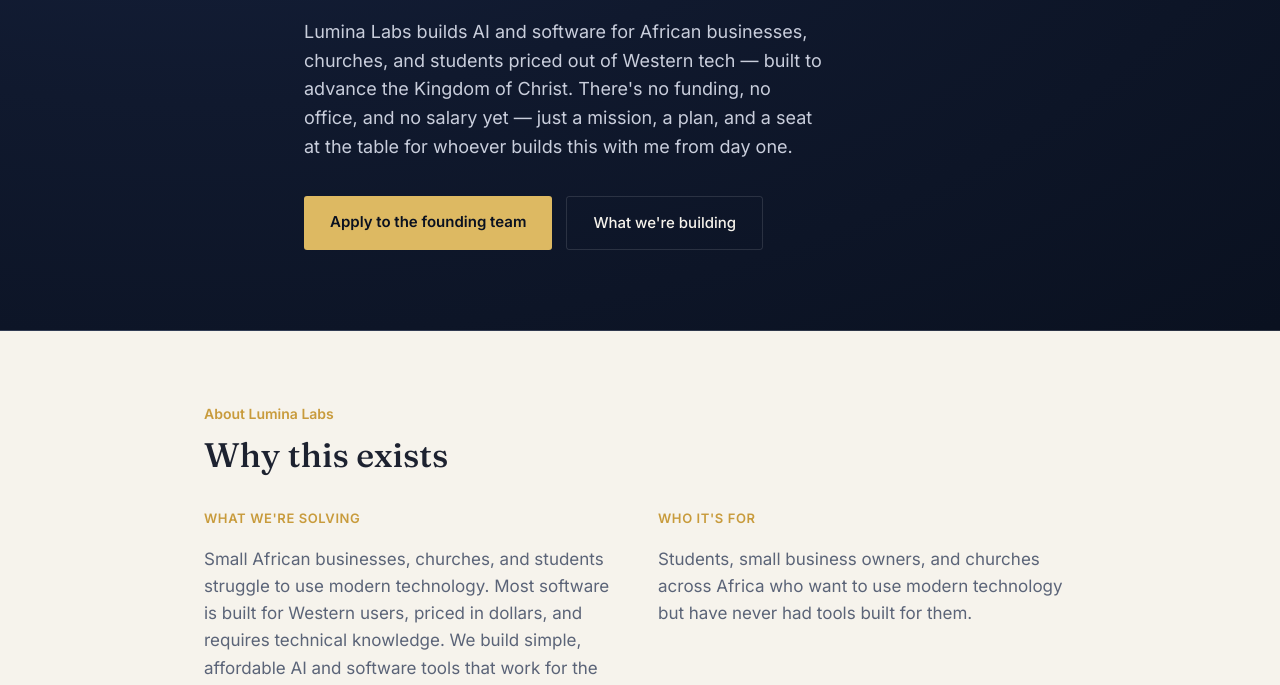
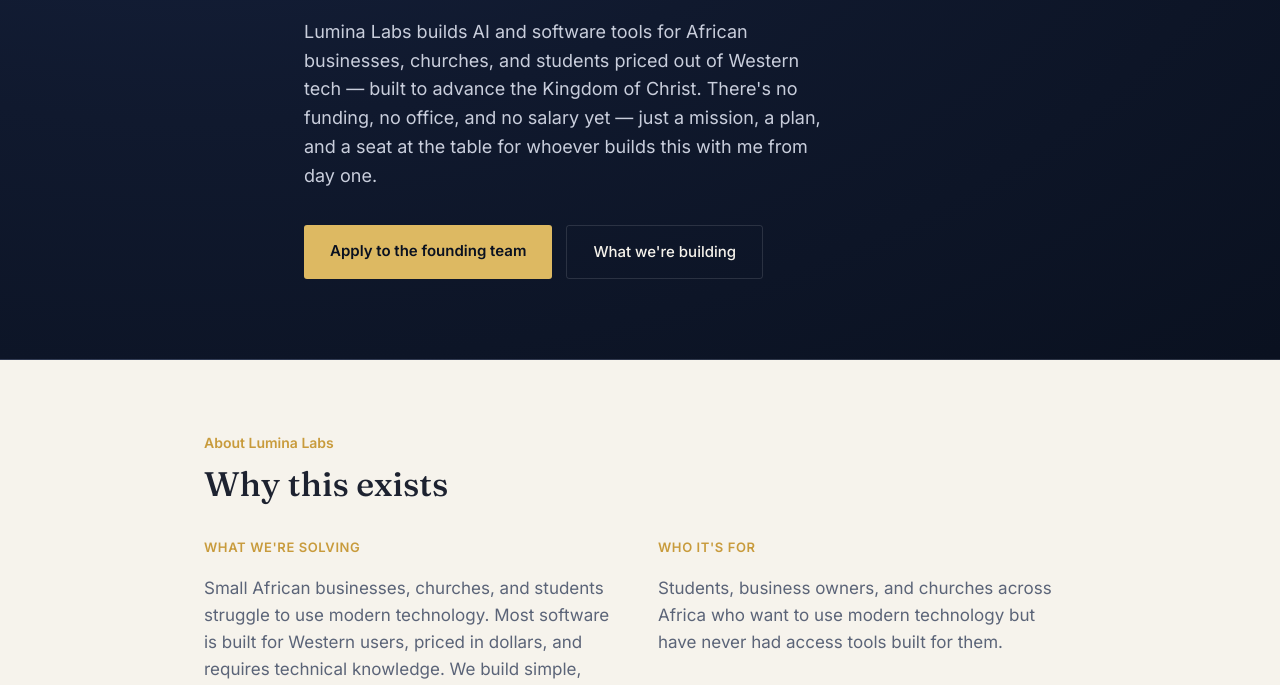
Before and after one commit to LUMINA-TECH-LABS/Join-LUMINA-LABS, a plain HTML site: page index.html in a window 1280 px wide. Shown: the part 355-1040 px from the top of the page. Drawn offline with nearby package versions, Linux system fonts and the light colour scheme.

Commit message:
Update index.html

```diff
--- a/index.html
+++ b/index.html
@@ -201,7 +201,7 @@
 <section class="hero">
   <div class="wrap">
     <h1>The founding team is being chosen.</h1>
-    <p>Lumina Labs builds AI and software for African businesses, churches, and students priced out of Western tech — built to advance the Kingdom of Christ. There's no funding, no office, and no salary yet — just a mission, a plan, and a seat at the table for whoever builds this with me from day one.</p>
+    <p>Lumina Labs builds AI and software tools for African businesses, churches, and students priced out of Western tech — built to advance the Kingdom of Christ. There's no funding, no office, and no salary yet — just a mission, a plan, and a seat at the table for whoever builds this with me from day one.</p>
     <div class="actions">
       <a class="btn-primary" href="#apply">Apply to the founding team</a>
       <a class="btn-ghost" href="#about">What we're building</a>
@@ -220,7 +220,7 @@
       </div>
       <div class="about-item">
         <h3>Who it's for</h3>
-        <p class="lead">Students, small business owners, and churches across Africa who want to use modern technology but have never had tools built for them.</p>
+        <p class="lead">Students, business owners, and churches across Africa who want to use modern technology but have never had access tools built for them.</p>
       </div>
       <div class="about-item">
         <h3>What we're building first</h3>
```
